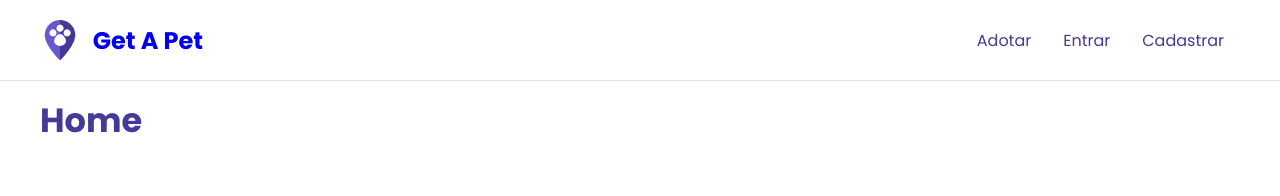
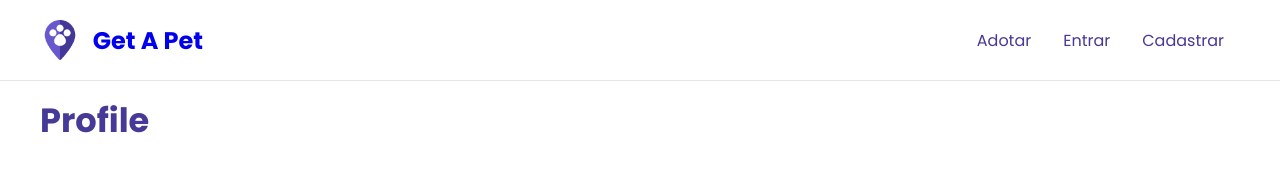
Before and after one commit to brunomart97/get-a-pet, a React (Create React App) app in the folder frontend/: page /user/profile in a window 1280 px wide. Shown: the top 196 px of the page. Built offline with nearby package versions, Linux system fonts and the light colour scheme.

Commit message:
Profile page

```diff
--- a/frontend/src/App.js
+++ b/frontend/src/App.js
@@ -14,6 +14,7 @@ import Message from './components/layout/Message';
 import Login from './pages/Auth/Login';
 import Register from './pages/Auth/Register';
 import Home from './pages/Home';
+import Profile from './pages/Profile';
 
 // Context
 import { UseProvider } from './context/UserContext';
@@ -32,6 +33,9 @@ function App() {
             <Route path="/register">
               <Register />
             </Route>
+            <Route path="/user/profile">
+              <Profile />
+            </Route>
             <Route path="/">
               <Home />
             </Route>
--- a/frontend/src/components/layout/Navbar/index.js
+++ b/frontend/src/components/layout/Navbar/index.js
@@ -27,6 +27,9 @@ function Navbar() {
           </li>
           {authenticate ? (
             <>
+              <li>
+                <Link to="/user/profile">Perfil</Link>
+              </li>
               <li onClick={logout} className={styles.logout}>
                 Sair
               </li>
--- /dev/null
+++ b/frontend/src/pages/Profile/index.js
@@ -0,0 +1,11 @@
+import styles from './styles.module.css';
+
+function Profile() {
+  return(
+    <section>
+      <h1>Profile</h1>
+    </section>
+  )
+}
+
+export default Profile;
```
Also changed, not shown: frontend/src/pages/Profile/styles.module.css (added).
